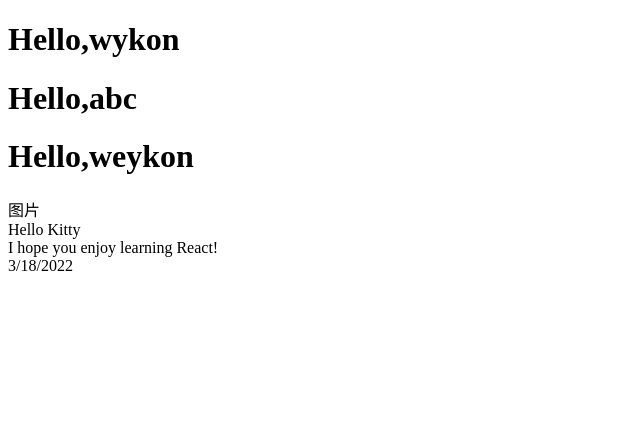
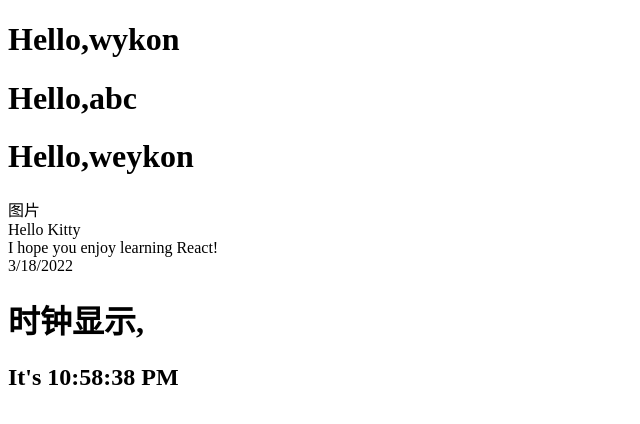
Before and after one commit to weykon/react-learn, a React app: page / in a window 1280 px wide. Shown: the top 424 px of the page, without its empty margins (0-640 px from the left). Built offline with nearby package versions, Linux system fonts and the light colour scheme; the HTML template or start-up script is replaced by a standard one.

Commit message:
<props,state> typing in & lifeCycle & setState()

```diff
--- /dev/null
+++ b/src/component/Clock.tsx
@@ -0,0 +1,28 @@
+import React from "react";
+
+type P = { date: Date }
+export class Clock extends React.Component<P, P> {
+    timeId: NodeJS.Timer;
+    constructor(props: P) {
+        super(props);
+        this.state = { date: new Date() };
+    }
+    componentDidMount(): void {
+        this.timeId = setInterval(() => this.tick(), 1000);
+    }
+    tick(): void {
+        this.setState({ date: new Date() })
+    }
+    componentWillUnmount(): void {
+        clearInterval(this.timeId)
+    }
+
+    render() {
+        return (
+            <div>
+                <h1>时钟显示,</h1>
+                <h2>It's {this.state.date.toLocaleTimeString()}</h2>
+            </div>
+        )
+    }
+}
--- a/src/index.tsx
+++ b/src/index.tsx
@@ -1,6 +1,7 @@
 import React from 'react';
 import ReactDOM from 'react-dom';
 import { Comment } from './component/Comment'
+import {Clock} from "./component/Clock"
 function Hello(props: any) {
     return (
         // <h1>Hello</h1>
@@ -24,6 +25,7 @@ function App() {
             <Hello name='abc'></Hello>
             <Hello name='weykon'></Hello>
             <Comment date={comment.date} text={comment.text} author={comment.author} ></Comment>
+            <Clock ></Clock>
         </div >
     )
 }
```
Also changed, not shown: 1 other file (tests, documents, lock files or other folders).
